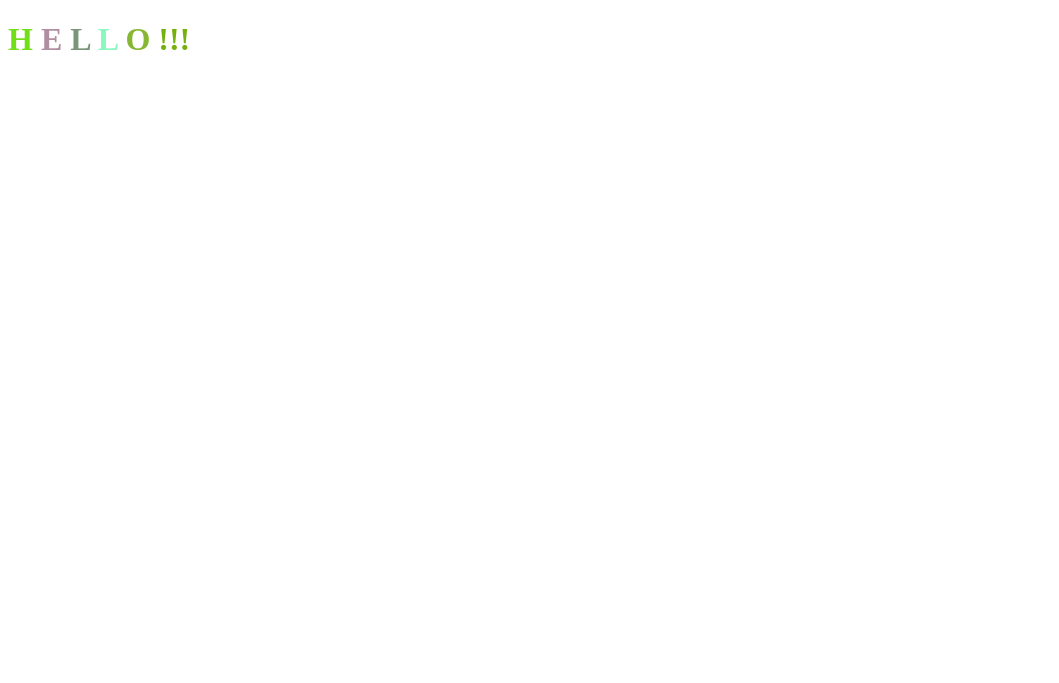
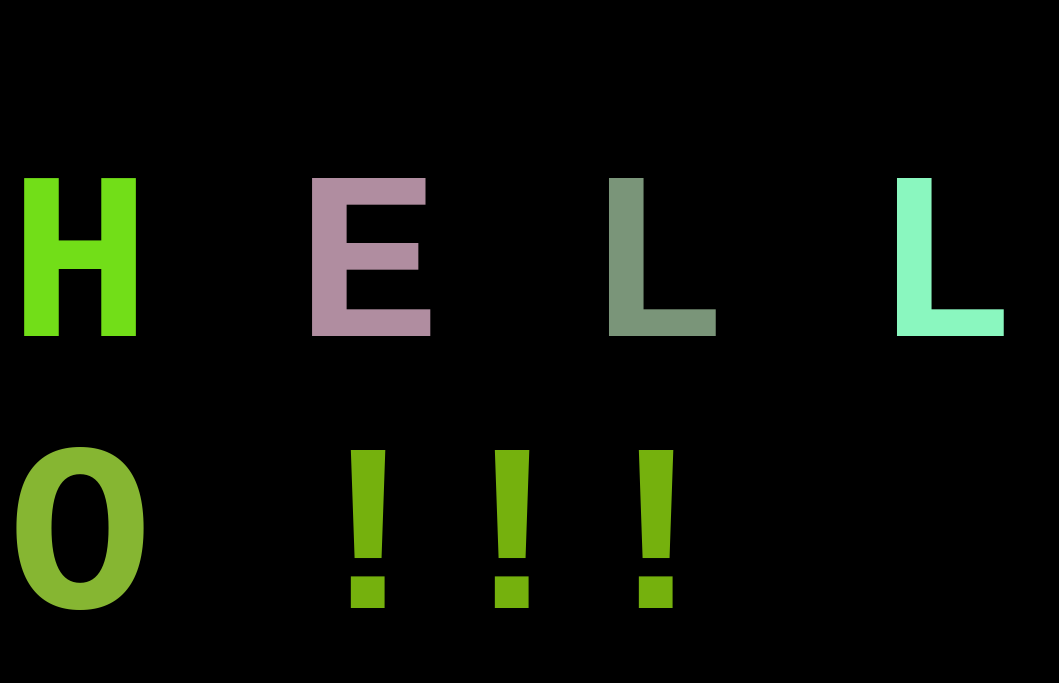
Before and after one commit to IrynaSiddiqui/Me, a plain HTML site: page index.html in a window 1280 px wide. Shown: the whole page, without its empty margins (0-1059 px from the left). Drawn offline with Linux system fonts and the light colour scheme.

Commit message:
add basic styles

```diff
--- /dev/null
+++ b/app.css
@@ -0,0 +1,16 @@
+body {
+    display: flex;
+    justify-content: center;
+    align-items: center;
+    height: 100vh;
+    background-color: black;
+}
+
+h1 {
+    font-size: 15rem;
+    font-family: 'Courier New', Courier, monospace;
+}
+
+.letter {
+    transition: color 1000ms;
+}
--- a/index.html
+++ b/index.html
@@ -4,6 +4,7 @@
     <meta charset="UTF-8">
     <meta name="viewport" content="width=device-width, initial-scale=1.0">
     <title>Random Colors</title>
+    <link rel="stylesheet" href="app.css">
 </head>
 <body>
     <h1>
```
